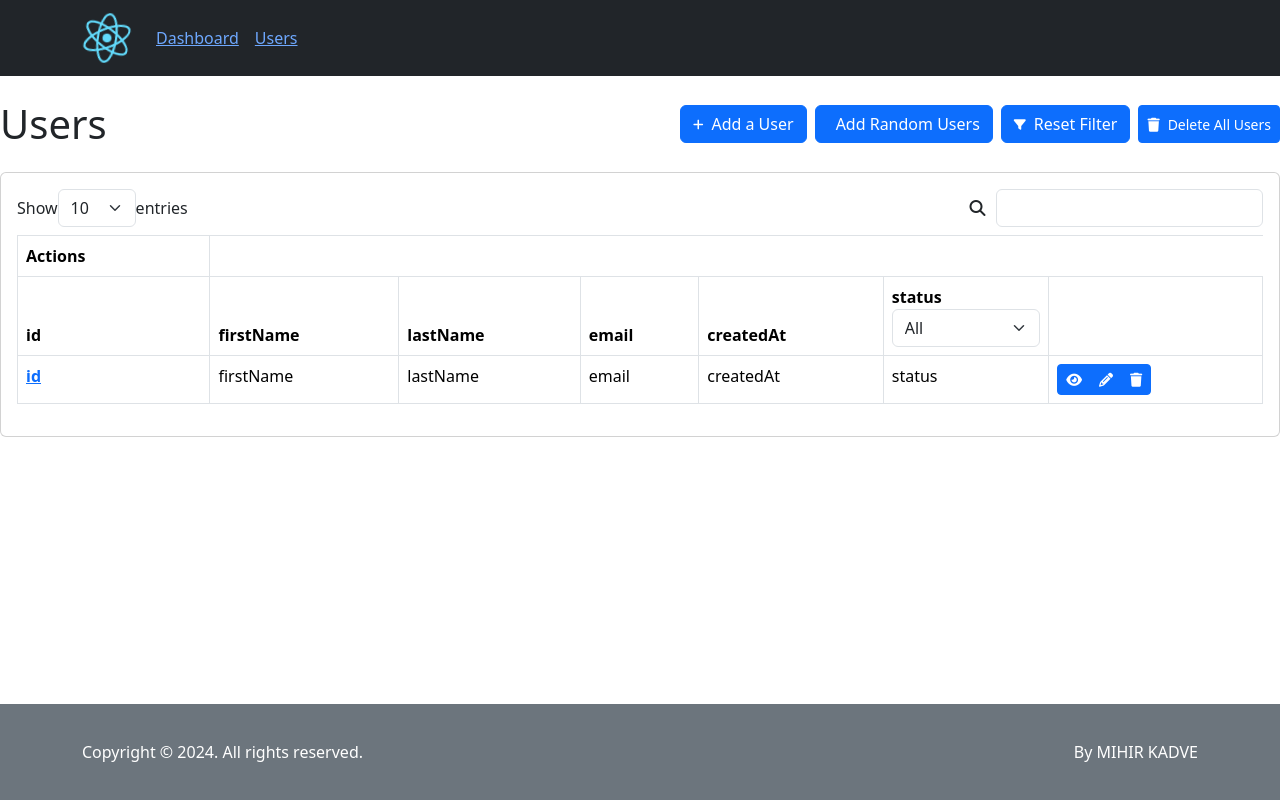
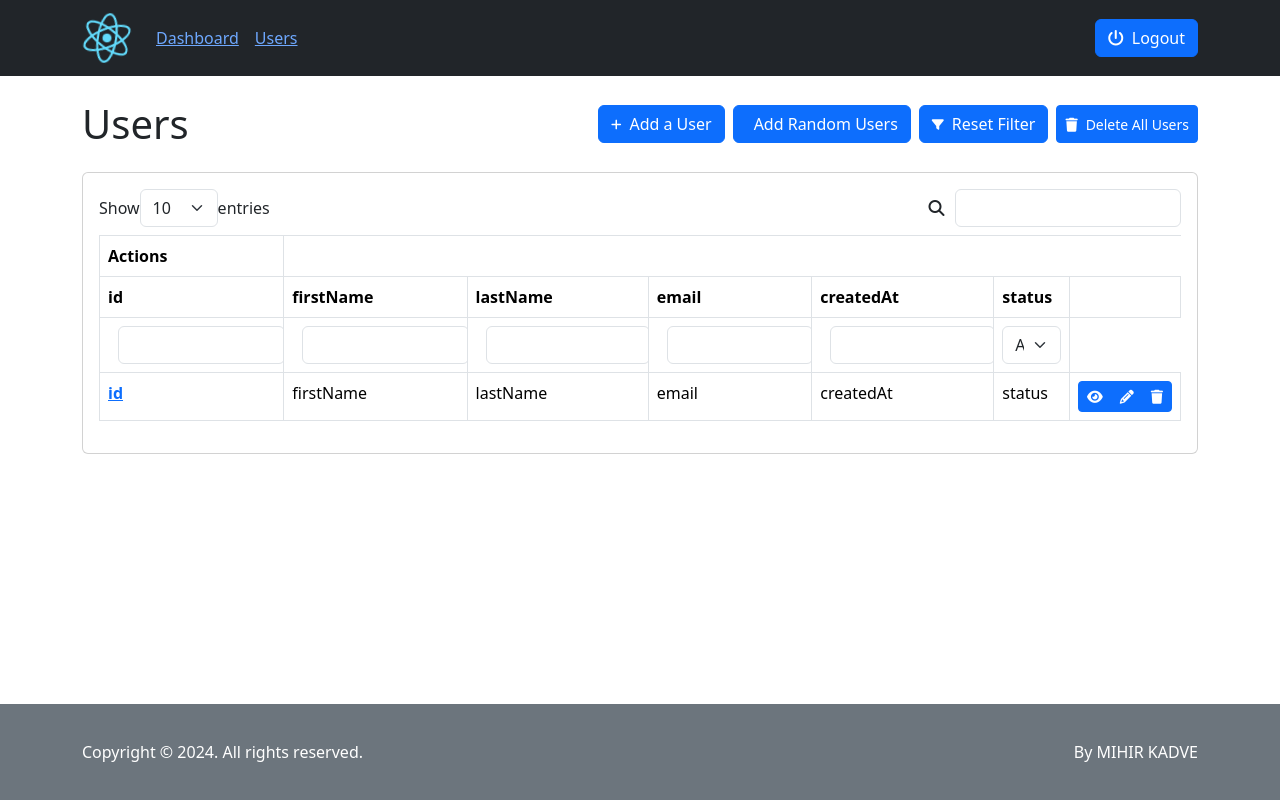
Before and after one commit to codal-mkadve/mk-react-crud, a React (Create React App) app: page /users in a window 1280 px wide. Built offline with nearby package versions, Linux system fonts and the light colour scheme.

Commit message:
Implemented Routing authentication and some design in listing page

```diff
--- a/package.json
+++ b/package.json
@@ -3,6 +3,7 @@
   "version": "0.1.0",
   "private": true,
   "dependencies": {
+    "@faker-js/faker": "^8.4.1",
     "@testing-library/jest-dom": "^5.17.0",
     "@testing-library/react": "^13.4.0",
     "@testing-library/user-event": "^13.5.0",
@@ -10,6 +11,7 @@
     "react": "^18.2.0",
     "react-bootstrap": "^2.10.1",
     "react-dom": "^18.2.0",
+    "react-hook-form": "^7.50.1",
     "react-router-dom": "^6.22.0",
     "react-scripts": "5.0.1",
     "web-vitals": "^2.1.4"
--- a/src/Components/Auth/Login.jsx
+++ b/src/Components/Auth/Login.jsx
@@ -1,17 +1,43 @@
-import { NavLink } from "react-router-dom";
-import { Card, Button, Container} from "react-bootstrap";
+import { NavLink, useNavigate } from "react-router-dom";
+
+import { Card, Button, Container } from "react-bootstrap";
 import Form from "react-bootstrap/Form";
+import { useForm } from "react-hook-form";
+import { login } from "../../Services/auth-service";
+
+const emailMaster = "mihir@admin.com";
+const passwordMaster = "123456";
+
 const Login = () => {
+  let navigate = useNavigate();
+
+  const {
+    register,
+    handleSubmit,
+    watch,
+    formState: { errors },
+  } = useForm();
+
+  const onSubmit = (values) => {
+    const { email, password } = values;
+    if (email === emailMaster && password === passwordMaster) {
+      login();
+      navigate("/dashboard");
+    }
+  };
+
+  console.log(watch("email"));
+
   return (
     <Container fluid="sm" className="mt-4">
       <h1 className="text-center">Login</h1>
       <Card className="mt-4 mb-4 card-wrapper">
-            <Form>
+        <Form onSubmit={handleSubmit(onSubmit)}>
           <Form.Group>
             <Form.Label htmlFor="email">
               Email Address <i className="text-danger">*</i>
             </Form.Label>
-                <Form.Control id="email" name="email" />
+            <Form.Control id="email" name="email" {...register("email")} />
             <Form.Control.Feedback></Form.Control.Feedback>
             <Form.Text>Hint: mihir@admin.com</Form.Text>
           </Form.Group>
@@ -19,7 +45,11 @@ const Login = () => {
             <Form.Label htmlFor="password">
               Password <i className="text-danger">*</i>
             </Form.Label>
-                <Form.Control id="password" name="password" />
+            <Form.Control
+              id="password"
+              name="password"
+              {...register("password")}
+            />
             <Form.Control.Feedback></Form.Control.Feedback>
             <Form.Text>Hint: 123456</Form.Text>
           </Form.Group>
--- a/src/Components/Dashboard/Dashboard.jsx
+++ b/src/Components/Dashboard/Dashboard.jsx
@@ -1,7 +1,7 @@
 import React from "react";
 import { Link } from "react-router-dom";
 import { Card, Col, Row } from "react-bootstrap";
-import Container from 'react-bootstrap/Container';
+import Container from "react-bootstrap/Container";
 
 const Dashboard = () => {
   return (
--- a/src/Components/Shared/Header.jsx
+++ b/src/Components/Shared/HeaderWithAuth.jsx
@@ -1,10 +1,16 @@
-import Container from "react-bootstrap/Container";
-import Nav from "react-bootstrap/Nav";
-import Navbar from "react-bootstrap/Navbar";
 import logo from "../../assets/images/logo.svg";
-import { Link } from "react-router-dom";
+import { Link, useNavigate } from "react-router-dom";
+import { logout } from "../../Services/auth-service";
+import { Button, Container, Nav, Navbar } from "react-bootstrap";
 
-function Header() {
+function HeaderWithAuth() {
+  let navigate = useNavigate();
+
+  const handleLogout = () => {
+    navigate("/login");
+    logout();
+  };
+
   return (
     <Navbar bg="dark" data-bs-theme="dark">
       <Container>
@@ -26,10 +32,16 @@ function Header() {
             <Link to="/users">Users</Link>
           </Nav.Item>
         </Nav>
+        <Navbar.Text>
+          <Button color="info" onClick={handleLogout}>
+            <i className="fa fa-power-off me-2"></i>
+            Logout
+          </Button>
+        </Navbar.Text>
         <Navbar />
       </Container>
     </Navbar>
   );
 }
 
-export default Header;
+export default HeaderWithAuth;
--- /dev/null
+++ b/src/Components/Shared/HeaderWithoutAuth.jsx
@@ -0,0 +1,24 @@
+import logo from "../../assets/images/logo.svg";
+import { Container, Nav, Navbar } from "react-bootstrap";
+
+function HeaderWithoutAuth() {
+  return (
+    <Navbar bg="dark" data-bs-theme="dark">
+      <Container>
+        <Navbar.Brand tag="div">
+          <Nav.Item href="#home">
+            <img
+              src={logo}
+              className="spin"
+              alt="Logo"
+              style={{ height: 50, width: 50 }}
+            />
+          </Nav.Item>
+        </Navbar.Brand>
+        <Navbar />
+      </Container>
+    </Navbar>
+  );
+}
+
+export default HeaderWithoutAuth;
--- /dev/null
+++ b/src/Components/Shared/NotFound.jsx
@@ -0,0 +1,22 @@
+import React from "react";
+import { Card, Col, Container, Row } from "react-bootstrap";
+
+const NotFound = () => (
+  <Container>
+    <Row>
+      <Col
+        md={{
+          size: 6,
+        }}
+        sm="12"
+      >
+        <h1 className="text-center">Error 404</h1>
+        <Card body className="mt-4 mb-4">
+          <div>Not Found</div>
+        </Card>
+      </Col>
+    </Row>
+  </Container>
+);
+
+export default NotFound;
--- /dev/null
+++ b/src/Components/Shared/UserRedirect.jsx
@@ -0,0 +1,15 @@
+import { useEffect } from "react";
+import { useNavigate } from "react-router-dom";
+import { isLoggedIn } from "../../Services/auth-service";
+
+const UserRedirect = () => {
+  let navigate = useNavigate();
+
+  useEffect(() => {
+    navigate(!isLoggedIn() ? "/login" : "/dashboard");
+  }, [navigate]);
+
+  return <></>;
+};
+
+export default UserRedirect;
--- a/src/Components/Users/List.jsx
+++ b/src/Components/Users/List.jsx
@@ -49,7 +49,7 @@ function List() {
               htmlFor="perPage"
               className="mb-0 d-flex align-items-center"
             >
-            Show {" "}
+              Show{" "}
               <Form.Select aria-label="Show">
                 {["10", "25", "50", "100", "ALL"].map((d) => (
                   <option key={d} value={d.toLowerCase()}>
@@ -89,13 +89,45 @@ function List() {
               <th>lastName</th>
               <th>email</th>
               <th>createdAt</th>
+              <th>status</th>
+              <th></th>
+            </tr>
+            <tr>
+            <th><Form.Control
+              id="search"
+              name="search"
+              type="search"
+              style={{ marginLeft: 10 }}
+            /> </th>
+            <th><Form.Control
+              id="search"
+              name="search"
+              type="search"
+              style={{ marginLeft: 10 }}
+            /> </th>
+            <th><Form.Control
+              id="search"
+              name="search"
+              type="search"
+              style={{ marginLeft: 10 }}
+            /> </th>
+            <th><Form.Control
+              id="search"
+              name="search"
+              type="search"
+              style={{ marginLeft: 10 }}
+            /> </th>
+            <th><Form.Control
+              id="search"
+              name="search"
+              type="search"
+              style={{ marginLeft: 10 }}
+            /> </th>
             <th>
-              status
                 <Form.Select name="status">
                   <option value="">All</option>
                 </Form.Select>
               </th>
-              <th></th>
             </tr>
           </thead>
           <tbody>
--- a/src/Layouts/AuthLayout.jsx
+++ b/src/Layouts/AuthLayout.jsx
@@ -1,13 +1,21 @@
-import Header from "../Components/Shared/Header";
+import HeaderWithAuth from "../Components/Shared/HeaderWithAuth";
 import Footer from "../Components/Shared/Footer";
-
-import { Outlet } from "react-router-dom";
+import { Container } from "react-bootstrap";
+import { Outlet, useNavigate } from "react-router-dom";
+import { isLoggedIn } from "../Services/auth-service";
 
 function AuthLayout() {
+  const navigate = useNavigate();
+  console.log('isLoggedIn() Login',isLoggedIn())
+  if (!isLoggedIn()) {
+    navigate("/login");
+  }
   return (
     <>
-      <Header></Header>
-      <Outlet />
+      <HeaderWithAuth></HeaderWithAuth>
+      <Container>
+        <Outlet />
+      </Container>
       <Footer></Footer>
     </>
   );
--- a/src/Layouts/NoAuthLayout.jsx
+++ b/src/Layouts/NoAuthLayout.jsx
@@ -0,0 +1,20 @@
+import HeaderWithoutAuth from "../Components/Shared/HeaderWithoutAuth";
+import Footer from "../Components/Shared/Footer";
+import { Outlet, useNavigate } from "react-router-dom";
+import { isLoggedIn } from "../Services/auth-service";
+
+function NoAuthLayout() {
+  const navigate = useNavigate();
+  if (isLoggedIn()) {
+    navigate("/dashboard");
+  }
+  return (
+    <>
+      <HeaderWithoutAuth></HeaderWithoutAuth>
+      <Outlet />
+      <Footer></Footer>
+    </>
+  );
+}
+
+export default NoAuthLayout;
--- a/src/Routings/Routings.jsx
+++ b/src/Routings/Routings.jsx
@@ -3,23 +3,30 @@ import { BrowserRouter, Route, Routes } from "react-router-dom";
 import Login from "../Components/Auth/Login";
 import Dashboard from "../Components/Dashboard/Dashboard";
 import AuthLayout from "../Layouts/AuthLayout";
+import NoAuthLayout from "../Layouts/NoAuthLayout";
 import List from "../Components/Users/List";
 import UsersAdd from "../Components/Users/Add";
 import Details from "../Components/Users/Details";
 import Edit from "../Components/Users/Edit";
+import UserRedirect from "../Components/Shared/UserRedirect";
+import NotFound from "../Components/Shared/NotFound";
 
 const Routings = () => {
   return (
     <BrowserRouter>
       <Routes>
         <Route element={<AuthLayout />}>
-          <Route path="/" exact element={<Dashboard />} />
-          <Route path="/login" element={<Login />} />
+          <Route path="/dashboard" element={<Dashboard />} />
           <Route path="/users" element={<List />} />
           <Route path="/users/add" element={<UsersAdd />} />
           <Route path="/users/detail/:id" element={<Details />} />
           <Route path="/users/edit/:id" element={<Edit />} />
         </Route>
+        <Route element={<NoAuthLayout />}>
+          <Route path="/login" element={<Login />} />
+        </Route>
+          <Route path="/" element={<UserRedirect />} />
+          <Route path="*" element={<NotFound />} />
       </Routes>
     </BrowserRouter>
   );
--- /dev/null
+++ b/src/Services/auth-service.js
@@ -0,0 +1,14 @@
+export const storageKey = "AUTH_TOKEN";
+
+
+export const logout = () => {
+    localStorage.removeItem(storageKey);
+};
+
+export const login = () => {
+    localStorage.setItem(storageKey, "LoggedIn");
+};
+
+export const isLoggedIn = () => {
+  return !!localStorage.getItem(storageKey);
+};
```
Also changed, not shown: 1 other file (tests, documents, lock files or other folders). Lines whose indentation alone changed are shown as unchanged.
